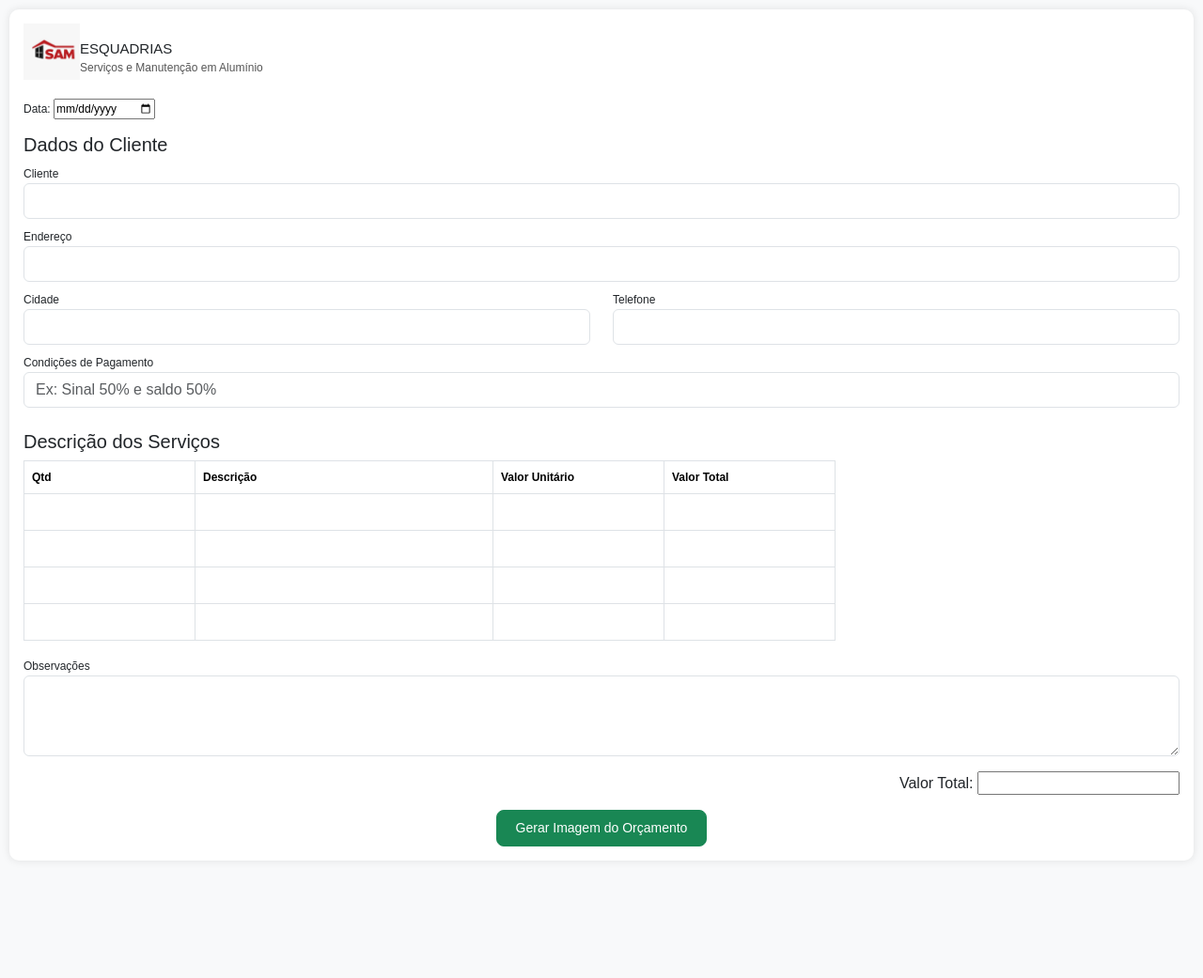
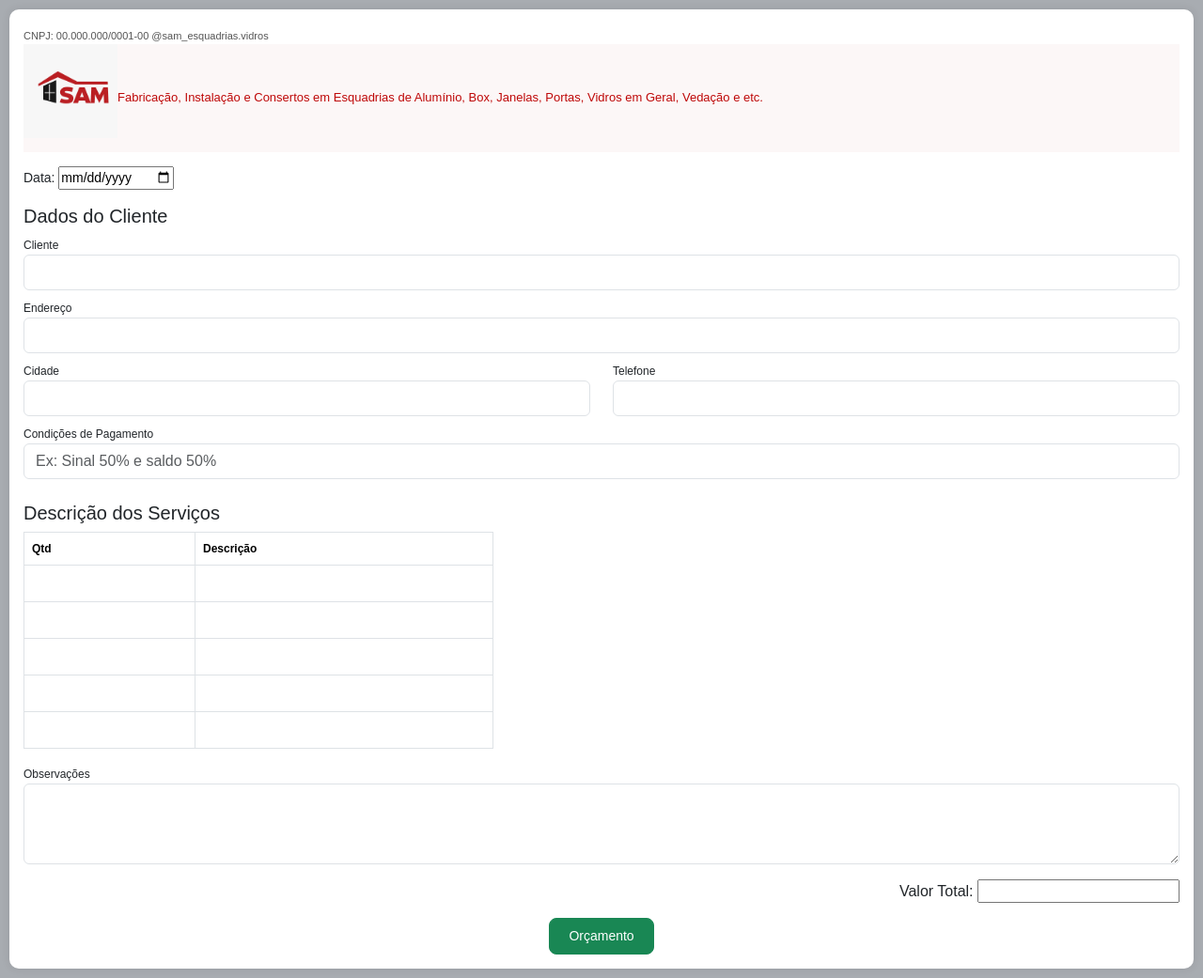
Before and after one commit to FagAlmeida/orcamento_facil, a Flask app: page / in a window 1280 px wide. Shown: the whole page at 94% size. Before the commit the page ends 901 px from the top, so only its background shows below. Run offline with Flask 3, Linux system fonts and the light colour scheme; some libraries are stand-ins or nearby versions.

Commit message:
vai buceta

```diff
--- a/templates/inicial.html
+++ b/templates/inicial.html
@@ -7,7 +7,7 @@
   <link href="https://cdn.jsdelivr.net/npm/bootstrap@5.3.2/dist/css/bootstrap.min.css" rel="stylesheet">
   <style>
     body {
-      background-color: #f8f9fa;
+      background-color: #a8acb1;
       font-family: Arial, sans-serif;
       font-size: 14px;
     }
@@ -22,7 +22,7 @@
     }
 
     .header-logo img {
-      height: 60px;
+      height: 100px;
       width: auto;
       margin-bottom: 15px;
     }
@@ -32,6 +32,7 @@
       flex-direction: column;
       align-items: flex-start;
       margin-bottom: 15px;
+      background: #fcf7f7;
     }
 
     .header-logo div h3 {
@@ -40,8 +41,8 @@
     }
 
     .header-logo div small {
-      font-size: 12px;
-      color: #555;
+      font-size: 13px;
+      color: #be0808;
     }
 
     .header-logo p {
@@ -89,25 +90,34 @@
       font-size: 14px;
       padding: 8px 20px;
     }
+
+    .info-extra {
+      font-size: 11px;   /* tamanho da fonte */
+      color: #555;       /* cor mais suave */
+      margin-top: 5px;   /* espaço acima */
+    }
+
   </style>
 </head>
 <body>
 
 <div class="orcamento-container" id="orcamento">
 
+<div class="info-extra">CNPJ: 00.000.000/0001-00 @sam_esquadrias.vidros</div>
   <!-- Cabeçalho -->
   <div class="header-logo">
     <div class="d-flex align-items-center">
       <img src="static\img\logo-sam.jpg" alt="Logo SAM">
-      <div>
-        <h3>ESQUADRIAS</h3>
-        <small>Serviços e Manutenção em Alumínio</small>
-      </div>
+      <small>Fabricação, Instalação e Consertos em Esquadrias de Alumínio, Box, Janelas, Portas, Vidros em Geral, Vedação e etc.</small>
     </div>
-    <div>
-      <p>Data: <input type="date" name="data" value=""></p>
-    </div>
+
   </div>
+
+  <div>
+    <p>Data: <input type="date" name="data" value=""></p>
+  </div>
+
+
 
   <!-- Dados do cliente -->
   <h5>Dados do Cliente</h5>
@@ -141,34 +151,28 @@
       <tr>
         <th>Qtd</th>
         <th>Descrição</th>
-        <th>Valor Unitário</th>
-        <th>Valor Total</th>
       </tr>
     </thead>
     <tbody>
       <tr>
         <td><input type="number" name="quantidade" value=""></td>
         <td><input type="text" name="descricao" value=""></td>
-        <td><input type="text" name="valor_unitario" value=""></td>
-        <td><input type="text" name="valor_total" value=""></td>
       </tr>
       <tr>
         <td><input type="number" name="quantidade" value=""></td>
         <td><input type="text" name="descricao" value=""></td>
-        <td><input type="text" name="valor_unitario" value=""></td>
-        <td><input type="text" name="valor_total" value=""></td>
       </tr>
       <tr>
         <td><input type="number" name="quantidade" value=""></td>
         <td><input type="text" name="descricao" value=""></td>
-        <td><input type="text" name="valor_unitario" value=""></td>
-        <td><input type="text" name="valor_total" value=""></td>
       </tr>
       <tr>
         <td><input type="number" name="quantidade" value=""></td>
         <td><input type="text" name="descricao" value=""></td>
-        <td><input type="text" name="valor_unitario" value=""></td>
-        <td><input type="text" name="valor_total" value=""></td>
+      </tr>
+      <tr>
+        <td><input type="number" name="quantidade" value=""></td>
+        <td><input type="text" name="descricao" value=""></td>
       </tr>
     </tbody>
   </table>
@@ -186,7 +190,7 @@
 
   <!-- Botão -->
   <div class="text-center">
-    <button class="btn btn-success btn-lg" id="gerarImagem">Gerar Imagem do Orçamento</button>
+    <button class="btn btn-success btn-lg" id="gerarImagem">Orçamento</button>
   </div>
 
 </div>
```
